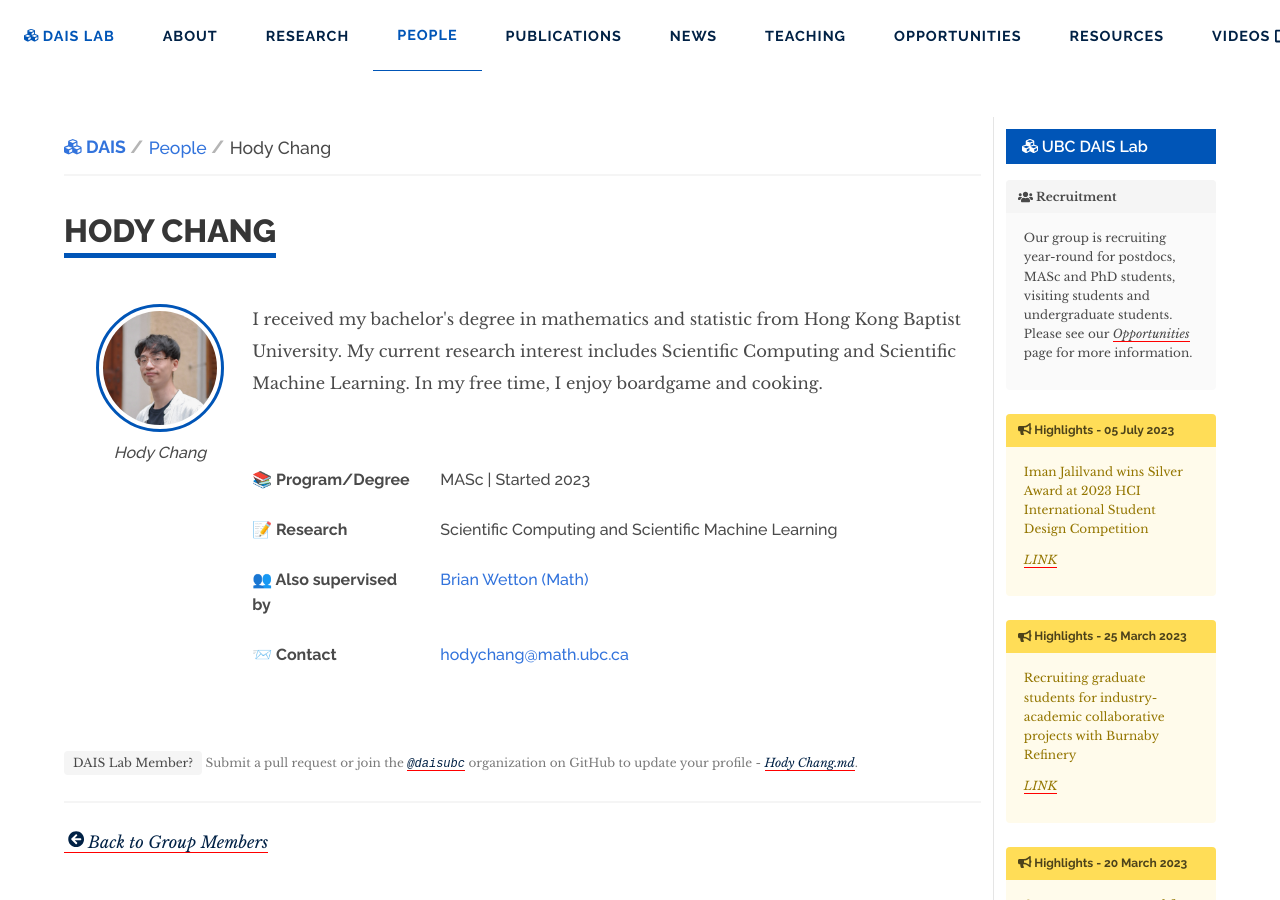
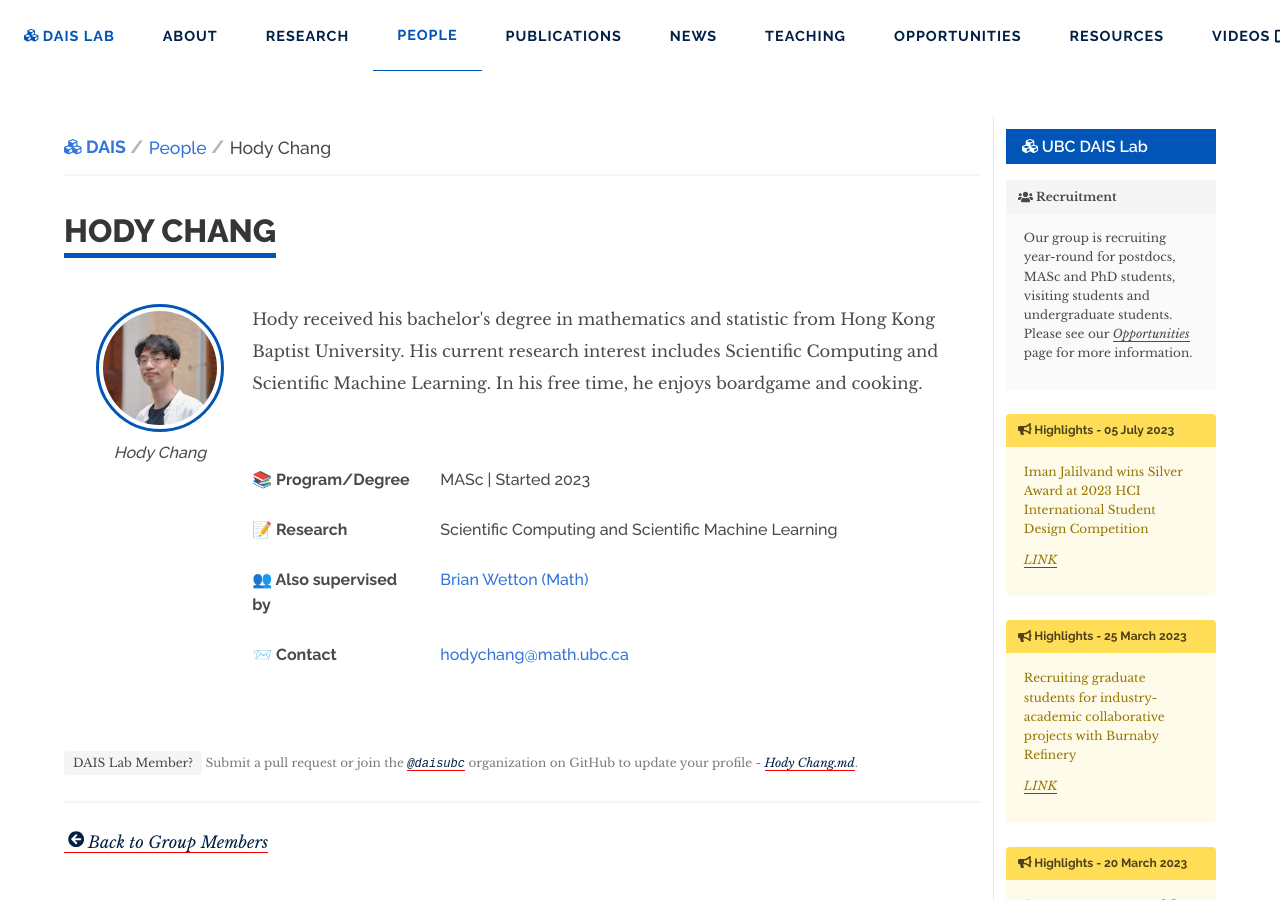
Before and after one commit to daisubc/daisubc.github.io, a Jekyll site: the page built from _profiles/Hody Chang.md, in a window 1280 px wide and 900 px high. Built offline with Jekyll 4.4.1, drawn with Linux system fonts in a browser that asks for light colours; nearby versions of some CDN libraries.

Commit message:
Update Hody Chang.md

```diff
--- a/_profiles/Hody Chang.md
+++ b/_profiles/Hody Chang.md
@@ -10,6 +10,5 @@ degree: MASc
 year_end:
 year_start: 2023
 title: Hody Chang
-biography: >
-  I received my bachelor's degree in mathematics and statistic from Hong Kong Baptist University. My current research interest includes Scientific Computing and Scientific Machine Learning. In my free time, I enjoy boardgame and cooking.
+biography: Hody received his bachelor's degree in mathematics and statistic from Hong Kong Baptist University. His current research interest includes Scientific Computing and Scientific Machine Learning. In his free time, he enjoys boardgame and cooking.
 ---
```
